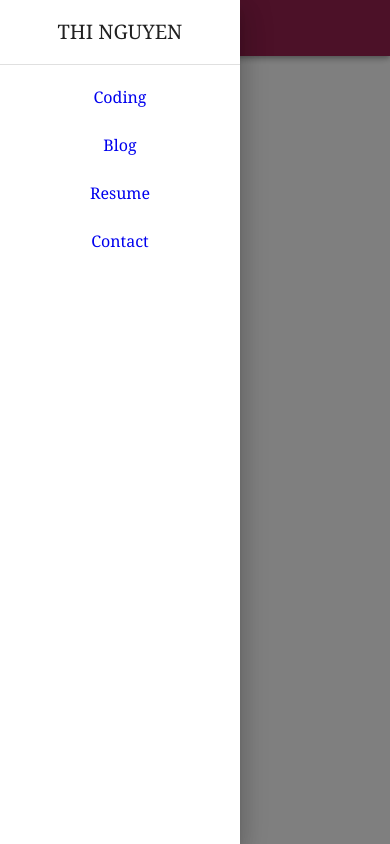
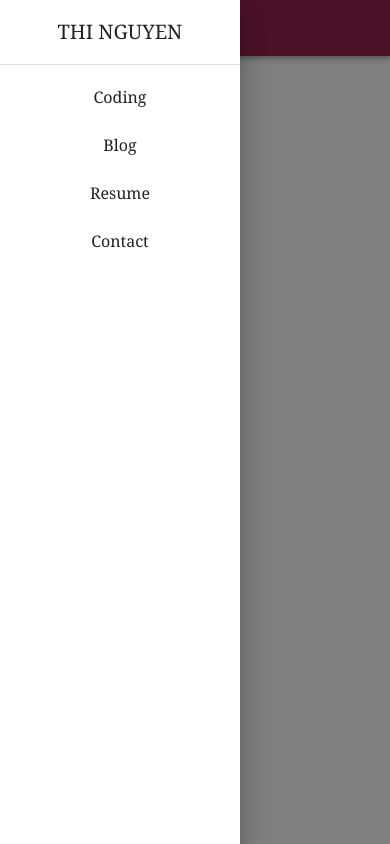
Before and after one commit to justthinguyen/justthinguyen.github.io, a React (Create React App) app: page / in a window 390 px wide. Both pictures are taken after a click on the button "open drawer". Built offline with nearby package versions, Linux system fonts and the light colour scheme.

Commit message:
Fix Link in Drawer has color inher

```diff
--- a/src/components/Navigation.tsx
+++ b/src/components/Navigation.tsx
@@ -33,7 +33,7 @@ export const NavDrawer = (ps: DrawerProps) => (
 
             <List>
                 {ps.navItems.map((item) => (
-                <ListItem key={item} disablePadding component={Link} to={ps.path[item]}>
+                <ListItem key={item} disablePadding component={Link} to={ps.path[item]} sx={{color:'inherit'}}>
                     <ListItemButton sx={{ textAlign: 'center' }}>
                     <ListItemText primary={item} />
                     </ListItemButton>
```
